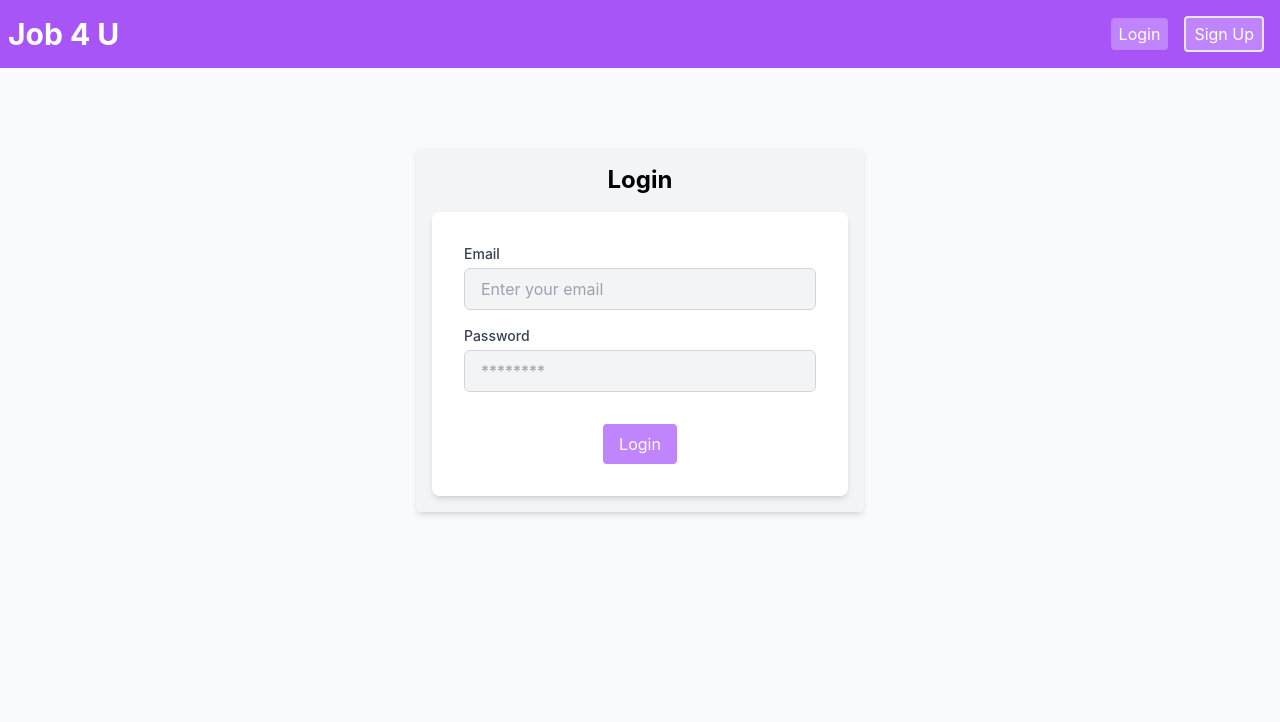
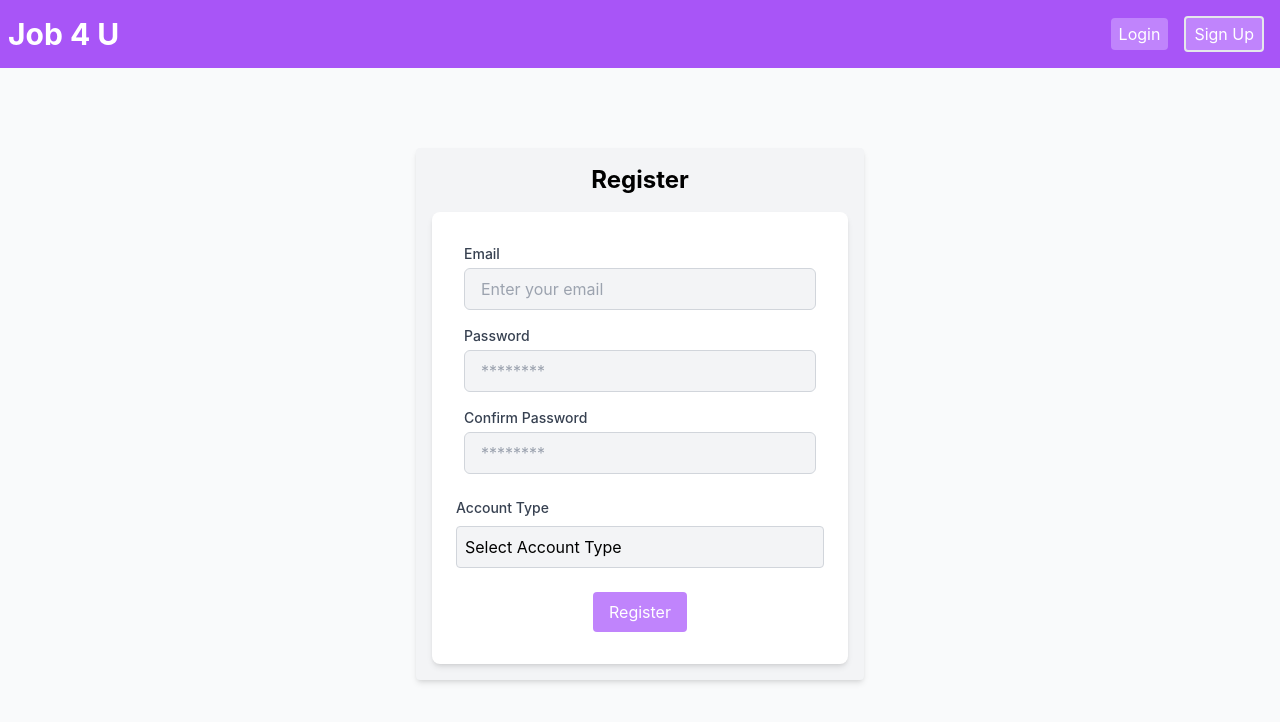
Before and after one commit to deekshith991/final, a React (Create React App) app in the folder portal/: page /register in a window 1280 px wide. Before the commit this address led to /login. Shown: the top 722 px of the page. Built offline with nearby package versions, Linux system fonts and the light colour scheme.

Commit message:
{-} unknown changes

```diff
--- a/portal/src/V2/AppV2.js
+++ b/portal/src/V2/AppV2.js
@@ -4,6 +4,7 @@ import { Provider, useAtomValue } from "jotai";
 import { isAuthenticatedAtom } from "./atoms/authAtoms";
 import LoginPage from "./Pages/LoginPage";
 import DashboardPage from "./Pages/DashBoard";
+import RegisterPage from "./Pages/RegisterPage";
 
 const PrivateRoute = ({ children }) => {
     // Using `useAtomValue` to directly read atom state without providing a setter
@@ -18,6 +19,7 @@ function AppV2() {
             <Router>
                 <Routes>
                     <Route path="/login" element={<LoginPage />} />
+                    <Route path="/register" element={<RegisterPage />} />
                     <Route
                         path="/dashboard"
                         element={
--- /dev/null
+++ b/portal/src/V2/Pages/RegisterPage.js
@@ -0,0 +1,12 @@
+
+import RegisterForm from "../forms/RegisterForm";
+import BareLayout from "../Layouts/BareLayout";
+
+const RegisterPage = () => {
+
+    return (
+        <BareLayout title={"Register"} form={<RegisterForm />} />
+    )
+}
+
+export default RegisterPage;
--- /dev/null
+++ b/portal/src/V2/UI/Dropdown.js
@@ -0,0 +1,42 @@
+
+import { useState } from "react";
+
+const Dropdown = ({ options, onSelect }) => {
+    const [isOpen, setIsOpen] = useState(false);
+
+    const handleSelect = (option) => {
+        onSelect(option);
+        setIsOpen(false);
+    };
+
+    return (
+        <div className="relative">
+            <button
+                type="button"
+                onClick={() => setIsOpen((prev) => !prev)}
+                className="bg-gray-100 border border-gray-300 rounded p-2 w-full text-left"
+            >
+                Select Account Type
+            </button>
+            {isOpen && (
+                <ul className="absolute bg-white border border-gray-300 rounded w-full mt-1 z-10">
+                    {options.map((option) => (
+                        <li
+                            key={option}
+                            className="p-2 hover:bg-gray-100 cursor-pointer"
+                            onClick={(e) => {
+                                e.preventDefault();
+                                handleSelect(option);
+                            }}
+                        >
+                            {option}
+                        </li>
+                    ))}
+                </ul>
+            )}
+        </div>
+    );
+};
+
+
+export default Dropdown;
--- /dev/null
+++ b/portal/src/V2/forms/RegisterForm.js
@@ -0,0 +1,122 @@
+
+import { useState } from "react";
+import { useNavigate } from "react-router-dom";
+import axiosInstance from "../context/AxiosInstance";
+
+import InputField from "../UI/InputField";
+import Dropdown from "../UI/Dropdown";
+import Button from "../UI/Button";
+import ErrorBlock from "../UI/ErrorBlock";
+
+const RegisterForm = () => {
+    const [formData, setFormData] = useState({
+        email: "",
+        password: "",
+        confirmPassword: "",
+        accountType: "User",
+    });
+    const [error, setError] = useState(null);
+    const [isLoading, setIsLoading] = useState(false);
+
+    const navigate = useNavigate();
+
+    const handleInputChange = ({ target: { name, value } }) => {
+        setFormData((prevState) => ({
+            ...prevState,
+            [name]: value,
+        }));
+    };
+
+    const handleAccountTypeChange = (accountType) => {
+        setFormData((prevState) => ({
+            ...prevState,
+            accountType,
+        }));
+    };
+
+    const handleFormSubmit = async (event) => {
+        event.preventDefault();
+        setIsLoading(true);
+        setError(null);
+
+        const { email, password, confirmPassword, accountType } = formData;
+
+        if (password !== confirmPassword) {
+            setError("Passwords do not match!");
+            setIsLoading(false);
+            return;
+        }
+
+        try {
+            const { data } = await axiosInstance.post("auth/register", {
+                email,
+                password,
+                accountType,
+            });
+            console.log("Registration successful:", data);
+            navigate("/dashboard");
+        } catch (error) {
+            console.error("Registration failed:", error.response?.data || error.message);
+            setError(error.response?.data?.message || "An error occurred during registration.");
+        } finally {
+            setIsLoading(false);
+        }
+    };
+
+    return (
+        <form
+            onSubmit={handleFormSubmit}
+            className="max-w-md mx-auto p-6 bg-white shadow-md rounded-lg"
+        >
+            {error && <ErrorBlock error={error} />}
+
+            <InputField
+                label="Email"
+                type="email"
+                name="email"
+                value={formData.email}
+                onChange={handleInputChange}
+                placeholder="Enter your email"
+                required
+            />
+            <InputField
+                label="Password"
+                type="password"
+                name="password"
+                value={formData.password}
+                onChange={handleInputChange}
+                placeholder="********"
+                required
+            />
+            <InputField
+                label="Confirm Password"
+                type="password"
+                name="confirmPassword"
+                value={formData.confirmPassword}
+                onChange={handleInputChange}
+                placeholder="********"
+                required
+            />
+            <div className="mt-4">
+                <label className="block text-sm font-medium text-gray-700 mb-2">
+                    Account Type
+                </label>
+                <Dropdown
+                    options={["User", "Company"]}
+                    onSelect={handleAccountTypeChange}
+                />
+            </div>
+
+            <div className="flex justify-center mt-4">
+                <Button
+                    label={isLoading ? "Registering..." : "Register"}
+                    type="submit"
+                    disabled={isLoading}
+                />
+            </div>
+        </form>
+    );
+};
+
+
+export default RegisterForm;
```
